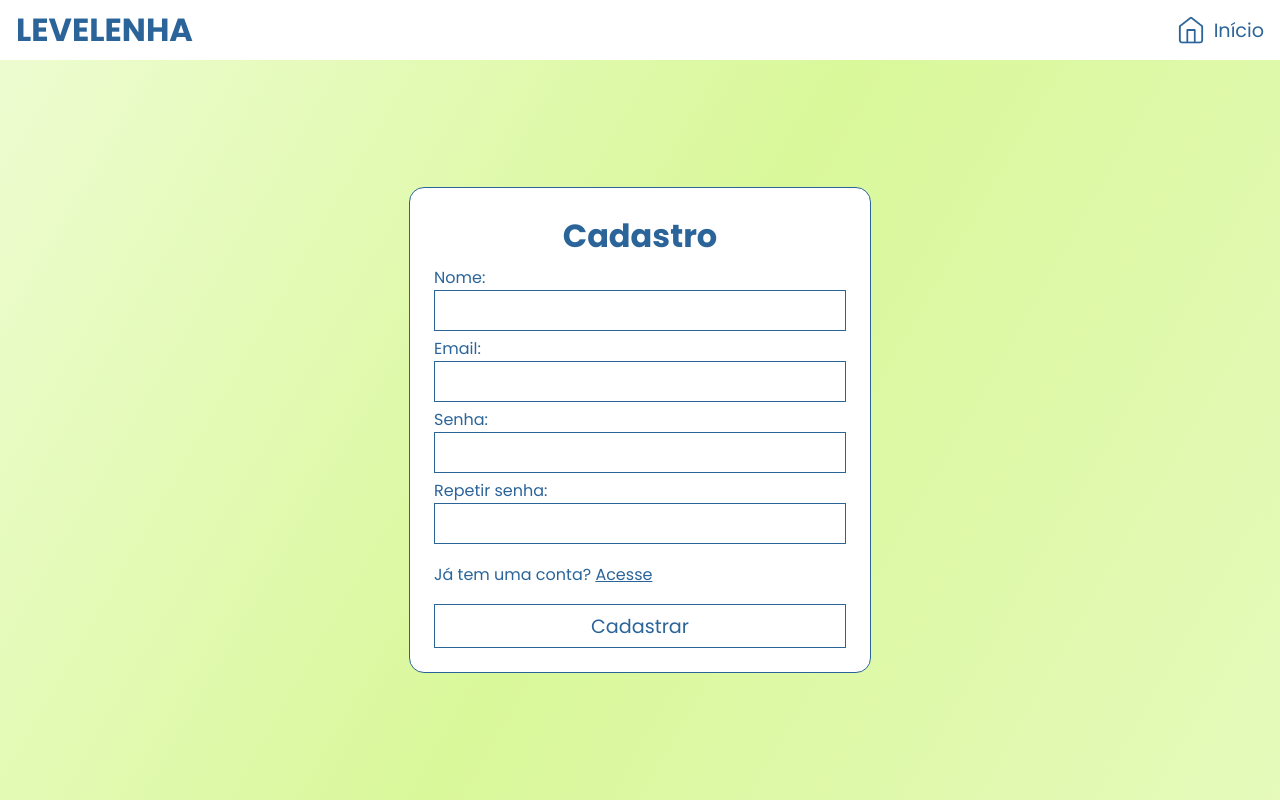
After one commit to PROJETO-LEVELENHA/PROJETO_LEVELENHA, a PHP site: page /cadastro.php in a window 1280 px wide. The commit adds this page. Run offline with PHP 8.4, Linux system fonts and the light colour scheme.

Commit message:
cadastro e login

```diff
--- a/ASSETS/CSS/base.css
+++ b/ASSETS/CSS/base.css
@@ -37,3 +37,14 @@ body{
     display: grid;
     grid-template-rows: 100px 1fr 300px;
 }
+
+.grid-cad{
+    display: grid;
+    grid-template-rows: 60px 1fr;
+}
+
+/* THEMAS */
+
+.bg-linear-green{
+    background-image: linear-gradient(120deg, #EDFCD0, #D9F89A, #E5FABB);
+}
--- /dev/null
+++ b/ASSETS/CSS/formulario.css
@@ -0,0 +1,63 @@
+input{
+    border: 1px solid #2B6499;
+}
+
+.form-center{
+    display: flex;
+    justify-content: center;
+    align-items: center;
+}
+
+.form-center > form{
+    background-color: white;
+    border: 1px solid #2B6499;
+    padding: 1.5rem;
+    border-radius: 15px;
+
+    display: grid;
+    gap: 5px;
+}
+
+.form-center > form > h1{
+    text-align: center;
+}
+
+.form-center > form label{
+    display: grid;
+}
+
+.form-center > form > label > input{
+    padding: 5px;
+    font-size: 1.2em;
+    width: 400px;
+}
+
+label.link{
+    padding: 0.8rem 0;
+
+    display: flex !important;
+    justify-content: space-between;
+}
+
+label.link > a{
+    text-decoration: none;
+}
+
+label.link > a:hover, label.link > a span:hover{
+    color: #133e66;
+}
+
+label.link > a span{
+    text-decoration: underline;
+}
+
+input.is-button{
+    background-color: white;
+    padding: 0.4rem 0;
+    font-size: 1.2em;
+}
+
+input.is-button:hover{
+    background-color: #2B6499;
+    color: white;
+}
--- a/ASSETS/CSS/header.css
+++ b/ASSETS/CSS/header.css
@@ -2,6 +2,10 @@
 
 header h1{
     cursor:default;
+}
+
+header ul{
+    list-style: none;
 }
 
 header h1:hover{
@@ -91,7 +95,7 @@ a:hover{
     gap: 30px;
 }
 
-.header-box2 a{
+.header-box2 a, .header-box a{
     display: flex;
     justify-content: center;
     align-items: center;
@@ -101,10 +105,21 @@ a:hover{
     transition: 0.5s;
 }
 
-.header-box2 a:hover{
+.header-box2 a:hover, .header-box a:hover{
     scale: 1.04;
 }
 
 header img{
     width: 30px;
 }
+
+/* HEADER BASE */
+
+.header-box{
+    height: 60px;
+    display: flex;
+    justify-content: space-between;
+    align-items: center;
+    padding: 0 1rem;
+    border-bottom: 1px solid #183e62;
+}
--- a/ASSETS/HTML/HEADERs/header-base.html
+++ b/ASSETS/HTML/HEADERs/header-base.html
@@ -1,3 +1,13 @@
-<header>
-    <h1></h1>
+<link rel="stylesheet" href="../../CSS/header.css">
+
+<header class="header-box">
+    <h1>LEVELENHA</h1>
+    <ul>
+        <li>
+            <a href="index.php" class="header-itens">
+                <img src="IMAGENS/ICONES/home.png" alt="">
+                Início
+            </a>
+        </li>
+    </ul>
 </header>
--- a/ASSETS/HTML/HEADERs/header-log-out.html
+++ b/ASSETS/HTML/HEADERs/header-log-out.html
@@ -7,10 +7,10 @@
         </div>
         <div class="log-in-container">
             <div>
-                <a href="#" class="criar">Crie um Conta</a>
+                <a href="cadastro.php" class="criar">Crie um Conta</a>
             </div>
             <div>
-                <a href="#" class="entrar">Entrar</a>
+                <a href="log-in.php" class="entrar">Entrar</a>
             </div>
         </div>
     </div>
--- a/ASSETS/HTML/footer.html
+++ b/ASSETS/HTML/footer.html
@@ -1,7 +1,7 @@
 <footer>
     <div class="footer-box1">
         <p>
-            <a href="">
+            <a target="_blank" href="https://github.com/PROJETO-LEVELENHA/PROJETO_LEVELENHA">
                 <img src="IMAGENS/ICONES/github.png" alt="">
                 Projeto LEVELENHA
             </a>
--- /dev/null
+++ b/cadastro.php
@@ -0,0 +1,52 @@
+<!DOCTYPE html>
+<html lang="pt-br">
+<head>
+    <meta charset="UTF-8">
+    <meta name="viewport" content="width=device-width, initial-scale=1.0">
+    <title>Cadastro de usuário</title>
+
+    <?php
+        require_once('ASSETS/HTML/LINKs/links-here.html');
+    ?>
+
+    <!-- EXCLUSIVO -->
+
+    <link rel="stylesheet" href="ASSETS/CSS/formulario.css">
+</head>
+<body class="grid-cad">
+    <?php
+        require_once('ASSETS/HTML/HEADERs/header-base.html');
+    ?>
+    <main class="bg-linear-green form-center">
+        <form action="#" method="POST">
+            <h1>Cadastro</h1>
+
+            <label for="nome">
+                Nome:
+                <input type="text" name="nome">
+            </label>
+
+            <label for="email">
+                Email:
+                <input type="email" name="email">
+            </label>
+
+            <label for="senha">
+                Senha:
+                <input type="text" name="senha">
+            </label>
+
+            <label for="rsenha">
+                Repetir senha:
+                <input type="text" name="rsenha">
+            </label>
+
+            <label class="link">
+                <a href="log-in.php">Já tem uma conta? <span>Acesse</span></a>
+            </label>
+
+            <input class="is-button" type="submit" name="cadastrar" value="Cadastrar">
+        </form>
+    </main>
+</body>
+</html>
```
Also changed, not shown: log-in.php (added, +43 -0 lines).
